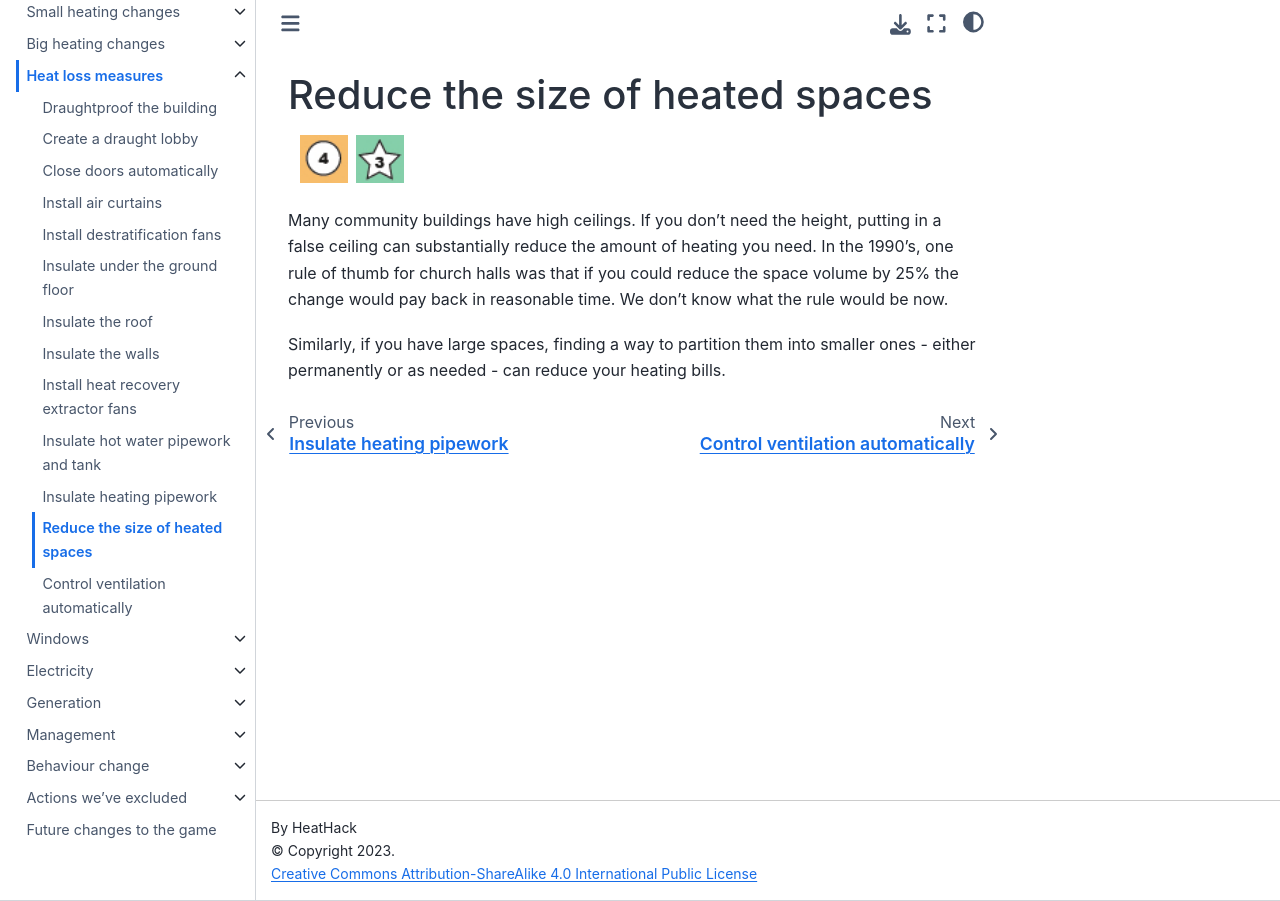
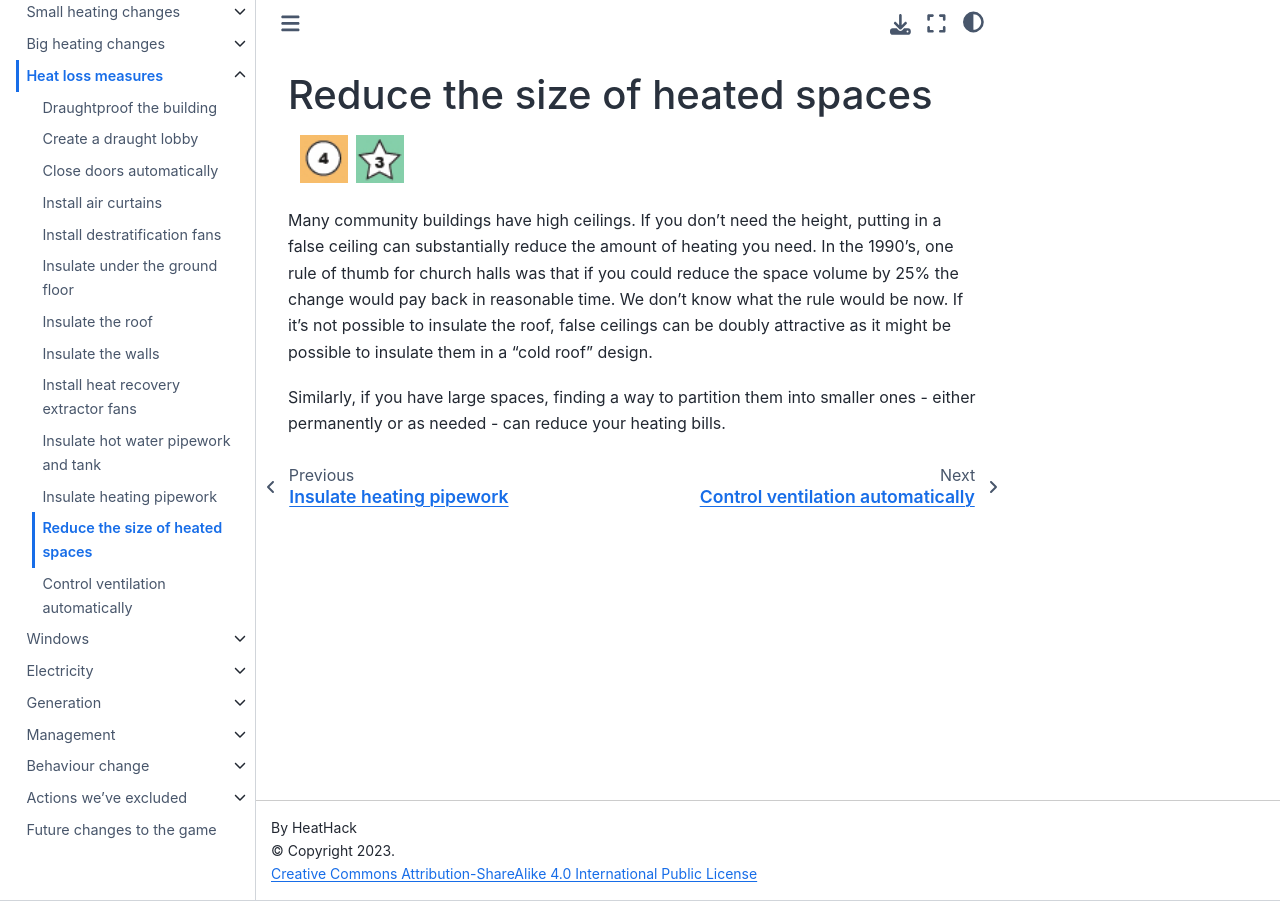
Before and after one commit to JeanCarletta/HeatHack-Card-Game, a Jupyter Book: the page built from heat-loss-measures/30-reduce-the-size-of-heated-spaces.md, in a window 1280 px wide. Built offline with Jupyter Book 1.0.4 settings and Sphinx 7.4.7 and the Sphinx Book theme 1.1.4, drawn with Linux system fonts in a browser that asks for light colours.

Commit message:
false ceiling reminder to think about insulation

```diff
--- a/heat-loss-measures/30-reduce-the-size-of-heated-spaces.md
+++ b/heat-loss-measures/30-reduce-the-size-of-heated-spaces.md
@@ -21,6 +21,6 @@
 :::
 ::::
 
-Many community buildings have high ceilings.  If you don't need the height, putting in a false ceiling can substantially reduce the amount of heating you need.  In the 1990's, one rule of thumb for church halls was that if you could reduce the space volume by 25% the change would pay back in reasonable time.  We don't know what the rule would be now.
+Many community buildings have high ceilings.  If you don't need the height, putting in a false ceiling can substantially reduce the amount of heating you need.  In the 1990's, one rule of thumb for church halls was that if you could reduce the space volume by 25% the change would pay back in reasonable time.  We don't know what the rule would be now.  If it's not possible to insulate the roof, false ceilings can be doubly attractive as it might be possible to insulate them in a "cold roof" design.
 
 Similarly, if you have large spaces, finding a way to partition them into smaller ones - either permanently or as needed - can reduce your heating bills.
```
